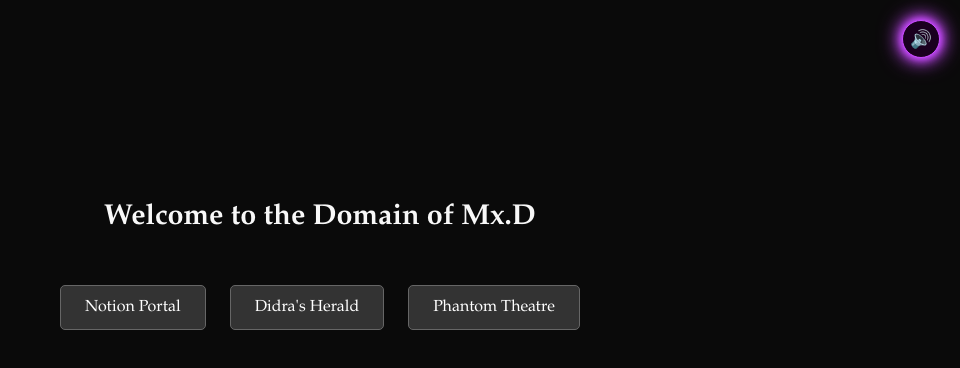
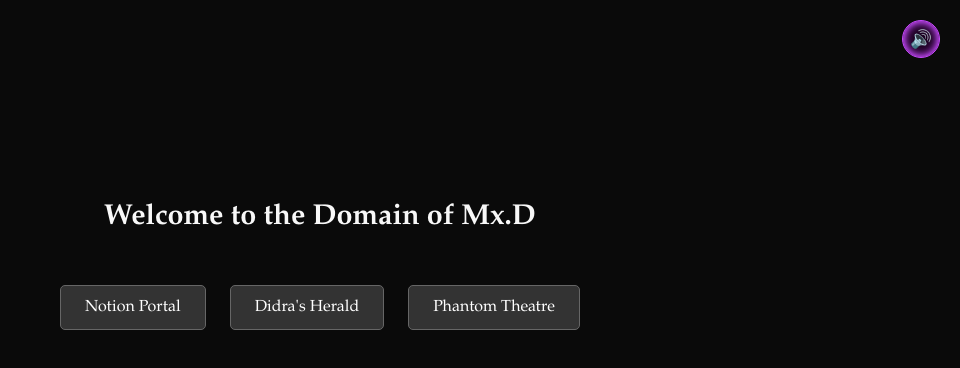
Before and after one commit to mememu677/Mx-didra-castle, a plain HTML site: page castle.html in a window 1280 px wide. In both pictures the pointer is over the button "Toggle Music". Shown: the whole page, without its empty margins (320-1280 px from the left). Drawn offline with Linux system fonts and the light colour scheme.

Commit message:
Add files via upload

```diff
--- a/castle.html
+++ b/castle.html
@@ -78,10 +78,8 @@
     #audio-control:hover {
       border-color: #c94bff;
       box-shadow:
-        0 0 6px #c94bff,
-        0 0 12px #c94bff,
-        0 0 18px #c94bff,
-        0 0 24px #c94bff;
+        inset 0 0 6px #c94bff,
+        inset 0 0 12px #c94bff;
       background-color: #1a001f;
     }
   </style>
```
